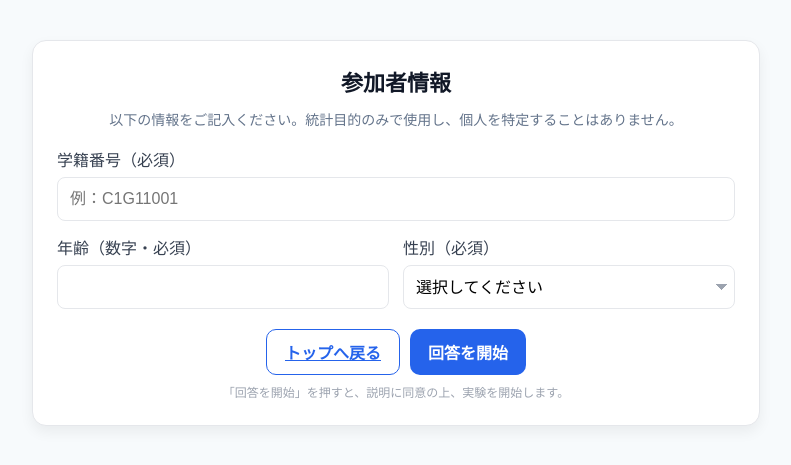
After one commit to DaBaiHeDaBaiCai/sound_survey_project, a Flask app: page /participant/jp in a window 1280 px wide. The commit adds this page. Shown: the top 465 px of the page, without its empty margins (244-1035 px from the left). Run offline with Flask 3, Linux system fonts and the light colour scheme.

Commit message:
feat: add sample audios on index and require participant info (student_id/age/gender)

```diff
--- a/app.py
+++ b/app.py
@@ -35,6 +35,9 @@ db.init_app(app)
 class Response(db.Model):
     id = db.Column(db.Integer, primary_key=True)
     participant_id = db.Column(db.String(50))
+    student_id = db.Column(db.String(20))
+    age = db.Column(db.Integer)
+    gender = db.Column(db.String(10))
     version = db.Column(db.String(10))
     stimulus_label = db.Column(db.String(50))
     person = db.Column(db.String(20))
@@ -62,6 +65,12 @@ with app.app_context():
             conn.execute(sa_text("ALTER TABLE response ADD COLUMN run_id VARCHAR(36)"))
         if "is_complete" not in cols:
             conn.execute(sa_text("ALTER TABLE response ADD COLUMN is_complete BOOLEAN DEFAULT 0"))
+        if "student_id" not in cols:
+            conn.execute(sa_text("ALTER TABLE response ADD COLUMN student_id VARCHAR(20)"))
+        if "age" not in cols:
+            conn.execute(sa_text("ALTER TABLE response ADD COLUMN age INTEGER"))
+        if "gender" not in cols:
+            conn.execute(sa_text("ALTER TABLE response ADD COLUMN gender VARCHAR(10)"))
 
 # -------------------- 辅助函数 --------------------
 def admin_required():
@@ -103,7 +112,43 @@ def start(version):
     session["current_index"] = 0
     session["run_id"] = str(uuid.uuid4())
 
-    return redirect(url_for("experiment"))
+    return redirect(url_for("participant_info", version=version))
+
+
+
+@app.route("/participant/<version>", methods=["GET", "POST"])
+def participant_info(version):
+    version = (version or "").lower()
+    if version not in ("cn", "jp"):
+        return "Invalid version", 400
+
+    if request.method == "POST":
+        # 简单校验
+        student_id = (request.form.get("student_id") or "").strip()
+        age_raw = (request.form.get("age") or "").strip()
+        gender = (request.form.get("gender") or "").strip()
+
+        # 年龄转 int，失败则为 None
+        try:
+            age = int(age_raw) if age_raw else None
+        except ValueError:
+            age = None
+
+        # 存到 session，后续每题写入数据库
+        session["student_id"] = student_id
+        session["age"] = age
+        session["gender"] = gender
+
+        return redirect(url_for("experiment"))
+
+    # GET：渲染表单（带会话预填）
+    return render_template(
+        "participant_info.html",
+        version=version,
+        student_id=session.get("student_id", ""),
+        age=session.get("age") if session.get("age") is not None else "",
+        gender=session.get("gender", "")
+    )
 
 # -------------------- 实验主流程 --------------------
 @app.route("/experiment", methods=["GET", "POST"])
@@ -133,6 +178,9 @@ def experiment():
         # 写入一条记录
         r = Response(
             participant_id=session.get("participant_id", ""),
+            student_id=session.get("student_id") or "",
+            age=session.get("age"),
+            gender=session.get("gender") or "",
             version=version,
             stimulus_label=stim.get("stimulus_label", ""),
             person=stim.get("person", ""),
@@ -226,7 +274,7 @@ def admin_panel():
 # -------------------- 导出 CSV --------------------
 @app.route("/admin/export_csv")
 def export_csv():
-    if not admin_required():
+    if not session.get("admin"):
         return redirect(url_for("admin"))
 
     stmt = select(Response).where(Response.is_complete == True)
@@ -236,6 +284,9 @@ def export_csv():
     for r in rows:
         records.append({
             "participant_id": r.participant_id,
+            "student_id": r.student_id or "",
+            "age": r.age or "",
+            "gender": r.gender or "",
             "version": r.version,
             "stimulus_label": r.stimulus_label,
             "person": r.person,
@@ -255,6 +306,7 @@ def export_csv():
     mem = io.BytesIO(csv_buffer.getvalue().encode("utf-8-sig"))
     mem.seek(0)
     return send_file(mem, mimetype="text/csv", as_attachment=True, download_name="responses.csv")
+
 
 # -------------------- 导出数据库（下载 .db） --------------------
 @app.route("/admin/download_db")
--- /dev/null
+++ b/templates/participant_info.html
@@ -0,0 +1,108 @@
+<!DOCTYPE html>
+<html lang="{{ 'zh' if version == 'cn' else 'ja' }}">
+<head>
+  <meta charset="UTF-8">
+  <title>{{ '参与者信息' if version == 'cn' else '参加者情報' }}</title>
+  <meta name="viewport" content="width=device-width, initial-scale=1"/>
+  <style>
+    * { box-sizing: border-box; }
+
+    body{
+      font-family:"Noto Sans SC","Noto Sans JP",system-ui,-apple-system,Segoe UI,Roboto,Helvetica,Arial;
+      background:#f7fafc;margin:0
+    }
+    .container{max-width:760px;margin:40px auto;padding:0 16px}
+    .card{
+      background:#fff;border:1px solid #e5e7eb;border-radius:14px;
+      box-shadow:0 6px 14px rgba(0,0,0,.06);padding:24px
+    }
+    h1{margin:0 0 12px;font-size:22px;color:#111827;text-align:center}
+    p.note{color:#64748b;text-align:center;margin:0 0 18px;font-size:14px}
+    label{display:block;margin:14px 0 6px;color:#374151}
+    .control{
+      width:100%; height:44px; padding:10px 12px;
+      border:1px solid #e5e7eb; border-radius:8px; font-size:16px; outline:none; background:#fff;
+    }
+    .control:focus{border-color:#2563eb; box-shadow:0 0 0 2px rgba(37,99,235,0.15)}
+    .row{display:grid; grid-template-columns:1fr 1fr; gap:14px; align-items:end;}
+    select.control{
+      -webkit-appearance: none; -moz-appearance: none; appearance: none;
+      background-image: linear-gradient(45deg, transparent 50%, #9ca3af 50%),
+                        linear-gradient(135deg, #9ca3af 50%, transparent 50%);
+      background-position: right 12px top 50%, right 6px top 50%;
+      background-size: 6px 6px, 6px 6px;
+      background-repeat: no-repeat;
+      padding-right:32px;
+    }
+    .btns{margin-top:20px;display:flex;gap:10px;justify-content:center;flex-wrap:wrap}
+    button, .btn{
+      background:#2563eb;color:#fff;border:none;border-radius:10px;
+      padding:10px 18px;font-weight:700;font-size:16px;cursor:pointer
+    }
+    .btn.sec{background:#fff;color:#2563eb;border:1px solid #2563eb}
+    .tips{color:#9ca3af;text-align:center;margin-top:8px;font-size:12px}
+    @media (max-width:640px){.row{grid-template-columns:1fr}}
+  </style>
+</head>
+<body>
+  <div class="container">
+    <div class="card">
+      <h1>{{ '参与者信息' if version == 'cn' else '参加者情報' }}</h1>
+      <p class="note">
+        {% if version == 'cn' %}
+          请填写以下信息，仅用于研究统计，不会用于身份识别。
+        {% else %}
+          以下の情報をご記入ください。統計目的のみで使用し、個人を特定することはありません。
+        {% endif %}
+      </p>
+
+      <form method="post">
+        <!-- 学号 -->
+        <label for="student_id">{{ '学号（必填）' if version == 'cn' else '学籍番号（必須）' }}</label>
+        <input id="student_id" name="student_id" type="text"
+               class="control"
+               required
+               placeholder="{{ '例如：C1G11001' if version == 'cn' else '例：C1G11001' }}">
+
+        <div class="row">
+          <!-- 年龄 -->
+          <div>
+            <label for="age">{{ '年龄（数字，必填）' if version == 'cn' else '年齢（数字・必須）' }}</label>
+            <input id="age" name="age" type="number" min="1" max="120" class="control" required>
+          </div>
+
+          <!-- 性别 -->
+          <div>
+            <label for="gender">{{ '性别（必填）' if version == 'cn' else '性別（必須）' }}</label>
+            <select id="gender" name="gender" class="control" required>
+              {% if version == 'cn' %}
+                <option value="" disabled selected>请选择</option>
+                <option value="男性">男性</option>
+                <option value="女性">女性</option>
+                <option value="不回答">不回答</option>
+              {% else %}
+                <option value="" disabled selected>選択してください</option>
+                <option value="男性">男性</option>
+                <option value="女性">女性</option>
+                <option value="無回答">無回答</option>
+              {% endif %}
+            </select>
+          </div>
+        </div>
+
+        <div class="btns">
+          <a class="btn sec" href="{{ url_for('index') }}">{{ '返回首页' if version == 'cn' else 'トップへ戻る' }}</a>
+          <button type="submit">{{ '开始答题' if version == 'cn' else '回答を開始' }}</button>
+        </div>
+        <div class="tips">
+          {% if version == 'cn' %}
+            点击“开始答题”即表示您知情同意并进入正式实验。
+          {% else %}
+            「回答を開始」を押すと、説明に同意の上、実験を開始します。
+          {% endif %}
+        </div>
+      </form>
+    </div>
+  </div>
+</body>
+</html>
```
Also changed, not shown: templates/index.html (+41 -0 lines), 2 other files.
